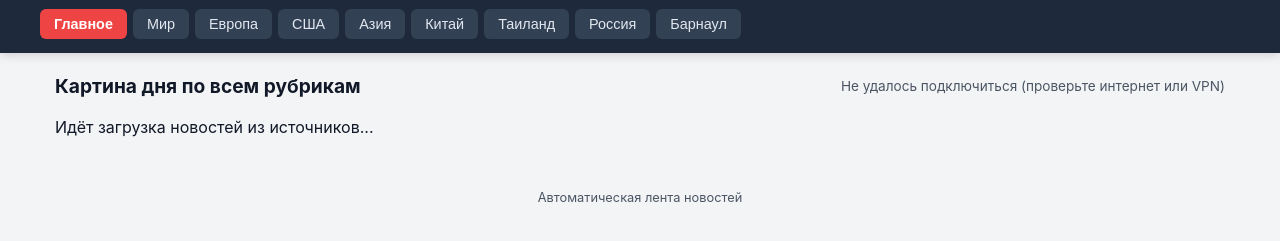
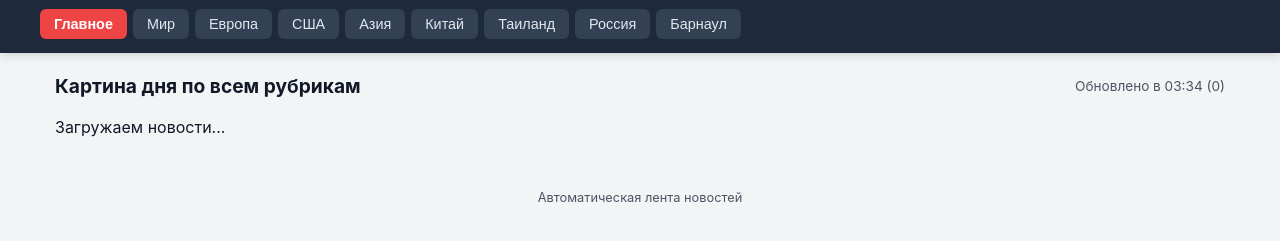
Before and after one commit to speedsanya-BRNL/news-boost, a plain HTML site: page index.html in a window 1280 px wide. Shown: the part 47-288 px from the top of the page. Drawn offline with Linux system fonts and the light colour scheme; no server answers.

Commit message:
Update index.html

```diff
--- a/index.html
+++ b/index.html
@@ -27,42 +27,18 @@
     <footer>Автоматическая лента новостей</footer>
 
     <script>
+        const WORKER_URL = "https://workers.dev";
+
         const SOURCES = {
-            "Мир": [
-                { name: "ТАСС", url: "https://tass.ru" },
-                { name: "BBC World", url: "https://bbci.co.uk" }
-            ],
-            "Европа": [
-                { name: "Euronews", url: "https://euronews.com" }
-            ],
-            "США": [
-                { name: "NPR News", url: "https://npr.org" }
-            ],
-            "Азия": [
-                { name: "Channel NewsAsia", url: "https://channelnewsasia.com" }
-            ],
-            "Китай": [
-                { name: "South China Morning Post", url: "https://scmp.com" }
-            ],
-            "Таиланд": [
-                { name: "Bangkok Post", url: "https://bangkokpost.com" },
-                { name: "The Pattaya News", url: "https://thepattayanews.com" }
-            ],
-            "Россия": [
-                { name: "Лента.ру", url: "https://lenta.ru" }
-            ],
-            "Барнаул": [
-                { name: "Толк", url: "https://tolknews.ru" },
-                { name: "Амител", url: "https://amic.ru" }
-            ]
+            "Мир": [{ name: "ТАСС", url: "https://tass.ru" }, { name: "BBC World", url: "https://bbci.co.uk" }],
+            "Европа": [{ name: "Euronews", url: "https://euronews.com" }],
+            "США": [{ name: "NPR News", url: "https://npr.org" }],
+            "Азия": [{ name: "Channel NewsAsia", url: "https://channelnewsasia.com" }],
+            "Китай": [{ name: "South China Morning Post", url: "https://scmp.com" }],
+            "Таиланд": [{ name: "Bangkok Post", url: "https://bangkokpost.com" }, { name: "The Pattaya News", url: "https://thepattayanews.com" }],
+            "Россия": [{ name: "Лента.ру", url: "https://lenta.ru" }],
+            "Барнаул": [{ name: "Толк", url: "https://tolknews.ru" }, { name: "Амител", url: "https://amic.ru" }]
         };
-
-        // Список шлюзов для обхода CORS (браузер переберет их до первого рабочего)
-        const PROXIES = [
-            url => "https://corsproxy.io?" + encodeURIComponent(url),
-            url => "https://allorigins.win" + encodeURIComponent(url),
-            url => "https://freeboard.io" + url
-        ];
 
         let allNews = [], currentRegion = "Все";
         const container = document.getElementById("news-container"), heading = document.getElementById("current-title");
@@ -101,7 +77,7 @@
         async function translateRu(text) {
             if (!text || /[а-яА-ЯёЁ]/.test(text)) return text;
             try {
-                const r = await fetch("https://googleapis.com" + encodeURIComponent(text));
+                const r = await fetch(WORKER_URL + encodeURIComponent("https://googleapis.com" + encodeURIComponent(text)));
                 const d = await r.json();
                 return d.map(x => x).join("");
             } catch { return text; }
@@ -114,10 +90,7 @@
                 : allNews.filter(n => n.region === currentRegion).slice(0, 9);
             heading.textContent = currentRegion === "Все" ? "Картина дня по всем рубрикам" : currentRegion;
 
-            if (!list.length) {
-                container.innerHTML = "<p>Идёт загрузка новостей из источников...</p>";
-                return;
-            }
+            if (!list.length) { container.innerHTML = "<p>Загружаем новости...</p>"; return; }
 
             list.forEach(item => {
                 const card = document.createElement("article");
@@ -128,26 +101,10 @@
             });
         }
 
-        async function fetchWithFallback(rssUrl) {
-            for (const makeUrl of PROXIES) {
+        async function fetchFeed(region, feed) {
             try {
-                    const controller = new AbortController();
-                    const timer = setTimeout(() => controller.abort(), 8000);
-                    const res = await fetch(makeUrl(rssUrl), { signal: controller.signal });
-                    clearTimeout(timer);
-                    if (res.ok) {
-                        const text = await res.text();
-                        if (text.includes("<item") || text.includes("<entry")) return text;
-                    }
-                } catch {}
-            }
-            return null;
-        }
-
-        async function fetchFeed(region, feed) {
-            const xmlText = await fetchWithFallback(feed.url);
-            if (!xmlText) return;
-
+                const res = await fetch(WORKER_URL + encodeURIComponent(feed.url));
+                const xmlText = await res.text();
                 const doc = new DOMParser().parseFromString(xmlText, "text/xml");
                 const items = Array.from(doc.querySelectorAll("item")).slice(0, 5);
 
@@ -159,30 +116,23 @@
                     const img = el.querySelector("enclosure")?.getAttribute("url") || (imgMatch ? imgMatch : "");
 
                     allNews.push({
-                    region,
-                    source: feed.name,
-                    title: await translateRu(rawTitle),
+                        region, source: feed.name, title: await translateRu(rawTitle),
                         link: el.querySelector("link")?.textContent?.trim() || "#",
                         date: (el.querySelector("pubDate")?.textContent || "").slice(0, 16),
-                    description: await translateRu(cleanText(descHtml)),
-                    image: img
+                        description: await translateRu(cleanText(descHtml)), image: img
                     });
                 }
+            } catch {}
             updatedSpan.textContent = `Загружено новостей: ${allNews.length}`;
             renderNews();
         }
 
         async function loadAll() {
-            updatedSpan.textContent = "Подключаемся к СМИ...";
-            allNews = [];
-            buildMenu();
-            renderNews();
-
+            updatedSpan.textContent = "Подключаемся...";
+            allNews = []; buildMenu(); renderNews();
             await Promise.allSettled(Object.entries(SOURCES).flatMap(([r, feeds]) => feeds.map(f => fetchFeed(r, f))));
             const time = new Date().toLocaleTimeString("ru-RU", { hour: "2-digit", minute: "2-digit" });
-            updatedSpan.textContent = allNews.length > 0
-                ? `Обновлено в ${time} (${allNews.length} новостей)`
-                : "Не удалось подключиться (проверьте интернет или VPN)";
+            updatedSpan.textContent = `Обновлено в ${time} (${allNews.length})`;
         }
 
         document.getElementById("refresh-btn").onclick = loadAll;
```
Lines whose indentation alone changed are shown as unchanged.
